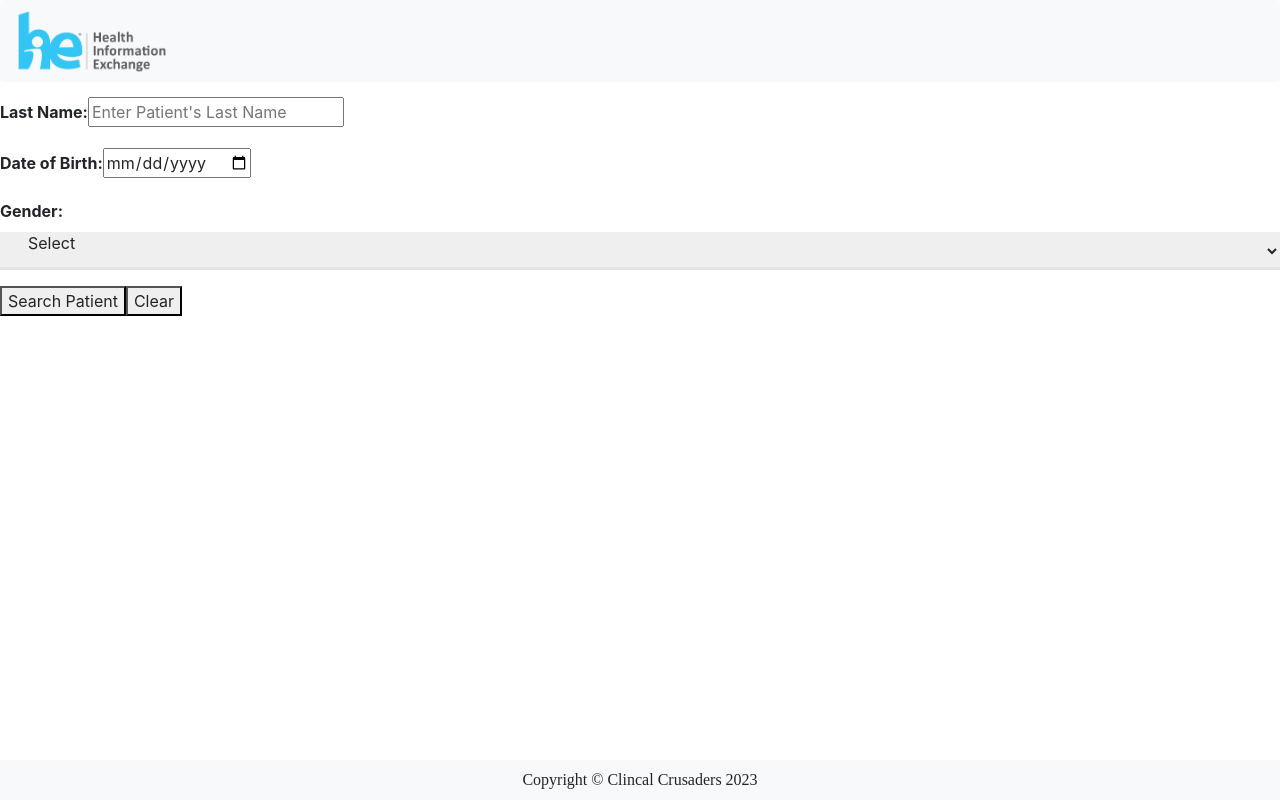
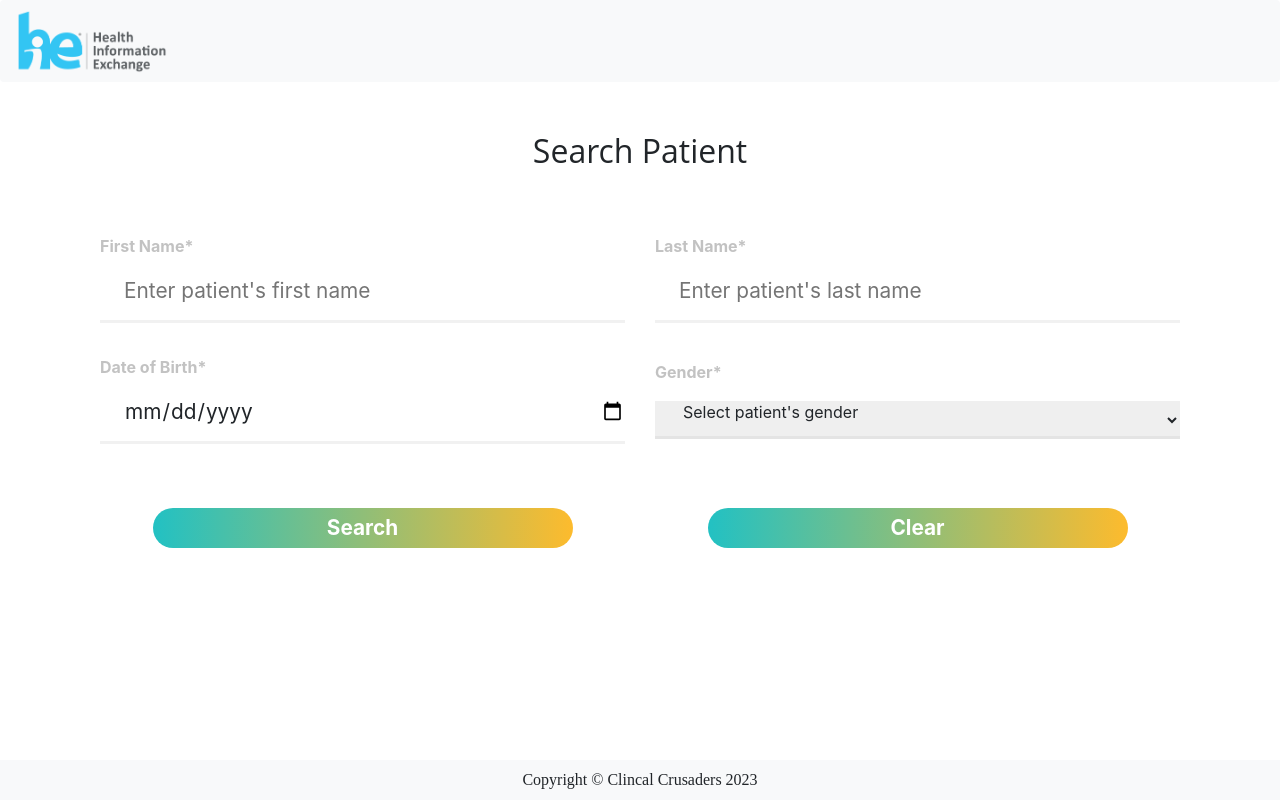
Before and after one commit to Akshay3253/health-information-exchange, a React (Create React App) app: page /patientsearch in a window 1280 px wide. Built offline with nearby package versions, Linux system fonts and the light colour scheme.

Commit message:
search changes

```diff
--- a/src/components/patient360search/patientsearch.js
+++ b/src/components/patient360search/patientsearch.js
@@ -1,101 +1,105 @@
-import React, { useState } from 'react';
-import './patientsearch.css'; // Import the CSS file for styling
+import React, { useState } from "react";
+import FormInput from "../reusable/formInput";
+import FormButton from "../reusable/formButton";
+import FormHeader from "../reusable/formHeader";
 
 const MyForm = () => {
-  const [firstName, setFirstName] = useState('');
-  const [lastName, setLastName] = useState('');
-  const [dob, setDob] = useState('');
-  const [gender, setGender] = useState('');
+  const [firstName, setFirstName] = useState("");
+  const [lastName, setLastName] = useState("");
+  const [dob, setDob] = useState("");
+  const [gender, setGender] = useState("");
 
   const handleSubmit = (e) => {
     e.preventDefault();
 
     // Validate the mandatory fields
     if (!firstName || !lastName || !dob || !gender) {
-      alert('Please fill in all mandatory fields.');
+      alert("Please fill in all mandatory fields.");
       return;
     }
 
-    // Perform further actions, such as submitting the form data or making API calls
-    // You can access the field values using the state variables: firstName, lastName, dob, gender, and files
-    console.log('First Name:', firstName);
-    console.log('Last Name:', lastName);
-    console.log('DOB:', dob);
-    console.log('Gender:', gender);
+    // Reset the form
+    setFirstName("");
+    setLastName("");
+    setDob("");
+    setGender("");
 
-    // Reset the form
-    setFirstName('');
-    setLastName('');
-    setDob('');
-    setGender('');
-
-    alert('Seaching patient...');
+    alert("Searching patient....");
   };
 
   const handleClear = () => {
-    setFirstName('');
-    setLastName('');
-    setDob('');
-    setGender('');
+    setFirstName("");
+    setLastName("");
+    setDob("");
+    setGender("");
   };
 
-
   return (
-    <form className="my-form" onSubmit={handleSubmit}>
-      <h2 className="form-heading">Patient Search</h2>
-      <div className="form-group">
-        <label htmlFor="firstName">First Name:</label>
+    <div id="uploadForm">
+      <FormHeader title="Search Patient" />
+      <div className="container">
+        <div className="customColumn">
+          <div className="col-6">
+            <label>First Name*</label>
             <input
               type="text"
-          id="firstName"
+              placeholder="Enter patient's first name"
+              name="fname"
               value={firstName}
-          placeholder="Enter Patient's First Name"
               onChange={(e) => setFirstName(e.target.value)}
-          required
             />
           </div>
-      <div className="form-group">
-        <label htmlFor="lastName">Last Name:</label>
+          <div className="col-6">
+            <label>Last Name*</label>
             <input
+              placeholder="Enter patient's last name"
               type="text"
-          id="lastName"
+              name="lastName"
               value={lastName}
-          placeholder="Enter Patient's Last Name"
               onChange={(e) => setLastName(e.target.value)}
-          required
             />
           </div>
-      <div className="form-group">
-        <label htmlFor="dob">Date of Birth:</label>
+        </div>
+        <div className="customColumn">
+          <div className="col-6">
+            <label>Date of Birth*</label>
             <input
+              placeholder="Enter patient's date of birth"
               type="date"
-          id="dob"
+              name="dob"
               value={dob}
-          placeholder="Enter Patient's DOB"
               onChange={(e) => setDob(e.target.value)}
-          required
             />
           </div>
-      <div className="form-group">
-        <label htmlFor="gender">Gender:</label>
+          <div className="col-6">
+            <label>Gender*</label>
             <select
               id="gender"
               value={gender}
-          placeholder="Enter Patient's Gender"
               onChange={(e) => setGender(e.target.value)}
               required
             >
-          <option value="">Select</option>
+              <option disabled value="">
+                Select patient's gender
+              </option>
               <option value="male">Male</option>
               <option value="female">Female</option>
               <option value="other">Other</option>
             </select>
           </div>
-      <div className="form-buttons">
-        <button type="submit" className="search-form-buttons">Search Patient</button>
-        <button type="button" className="clear-form-buttons" onClick={handleClear}>Clear</button>
         </div>
-    </form>
+
+        <div className="customColumn">
+          <div className="col-6">
+            <FormButton title="Search" submitHandler={handleSubmit} />
+          </div>
+
+          <div className="col-6">
+            <FormButton title="Clear" submitHandler={handleClear} />
+          </div>
+        </div>
+      </div>
+    </div>
   );
 };
 
```
Also changed, not shown: src/components/patient360search/patientsearch.css (deleted, +0 -174 lines), src/components/uploadimages/uploadimage.js (+0 -14 lines). Lines whose indentation alone changed are shown as unchanged.
